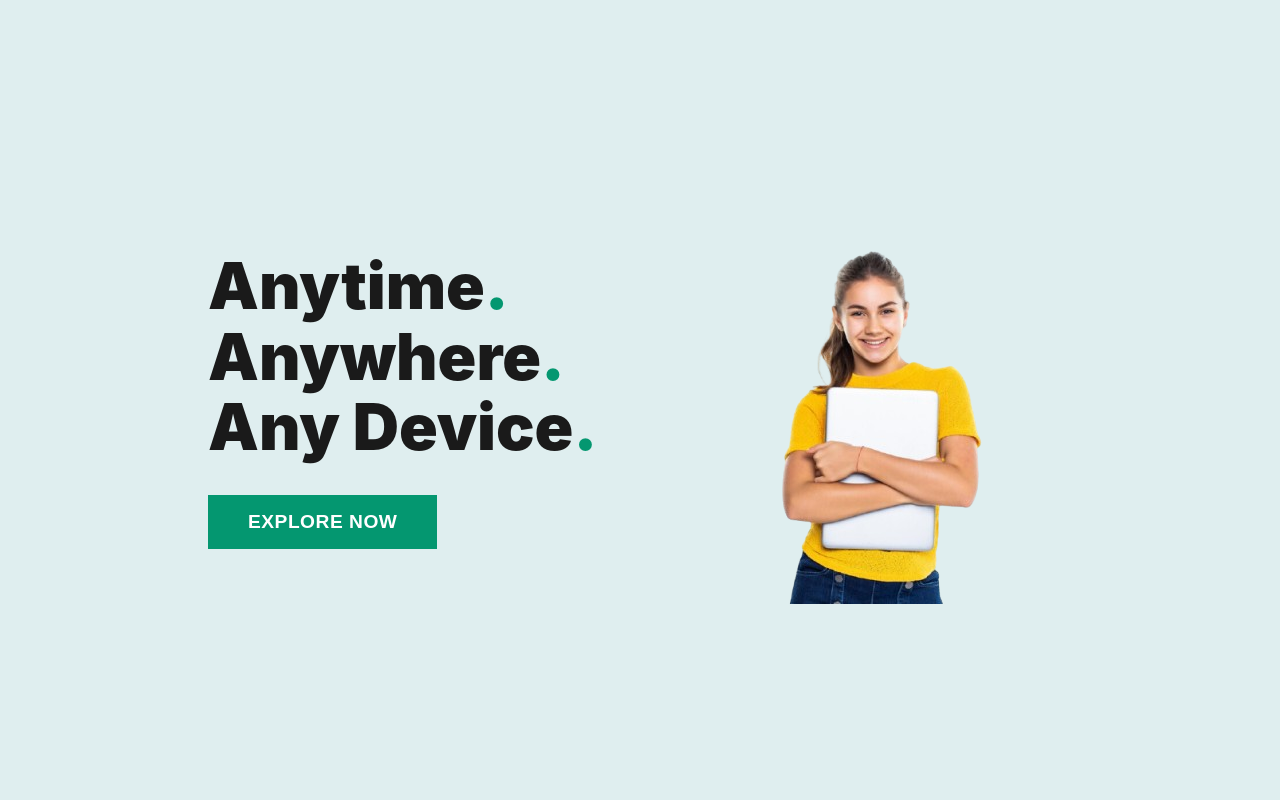
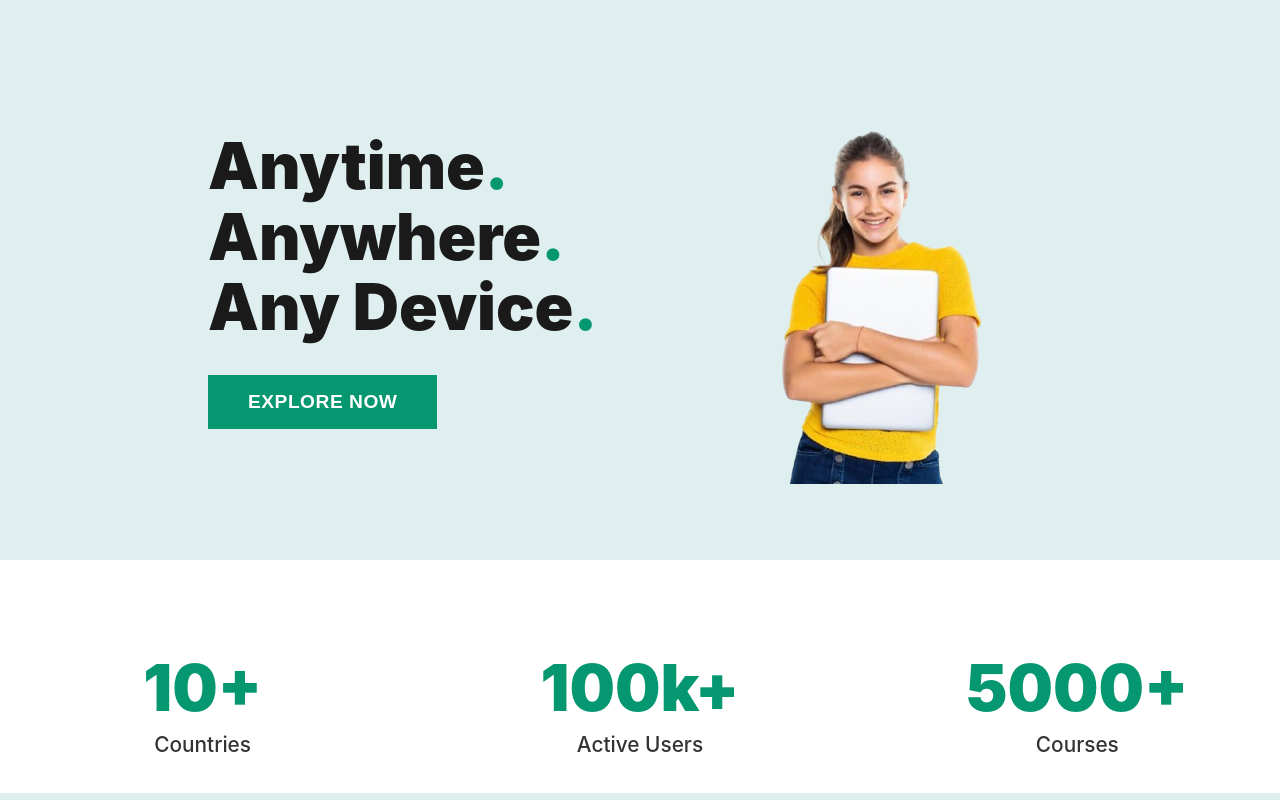
Before and after one commit to simratoberoi/maplelms-1, a plain HTML site: page without bootstrap/index.html in a window 1280 px wide. Shown: the top 800 px of the page. Drawn offline with Linux system fonts and the light colour scheme.

Commit message:
grid fix

```diff
--- a/without bootstrap/style.css
+++ b/without bootstrap/style.css
@@ -111,7 +111,7 @@ body {
 
 .section-1 {
   background-color: #dfeeef;
-  min-height: 100vh;
+  min-height: 70vh;
   display: flex;
   align-items: center;
   padding: 4rem 0;
@@ -182,7 +182,7 @@ body {
 .stats-grid {
   display: grid;
   grid-template-columns: repeat(3, 1fr);
-  gap: 4rem;
+  gap: 2rem;
   text-align: center;
   background-color: #ffffff;
 }
```
